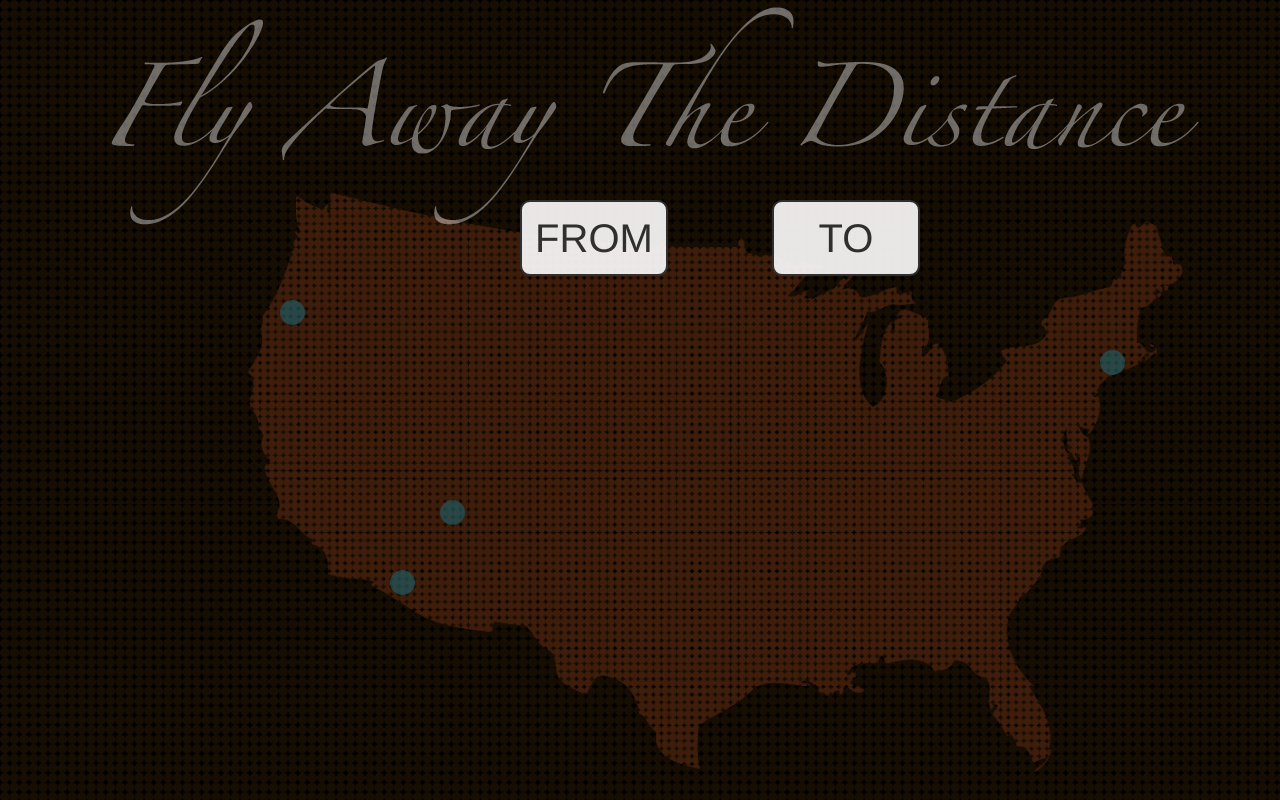
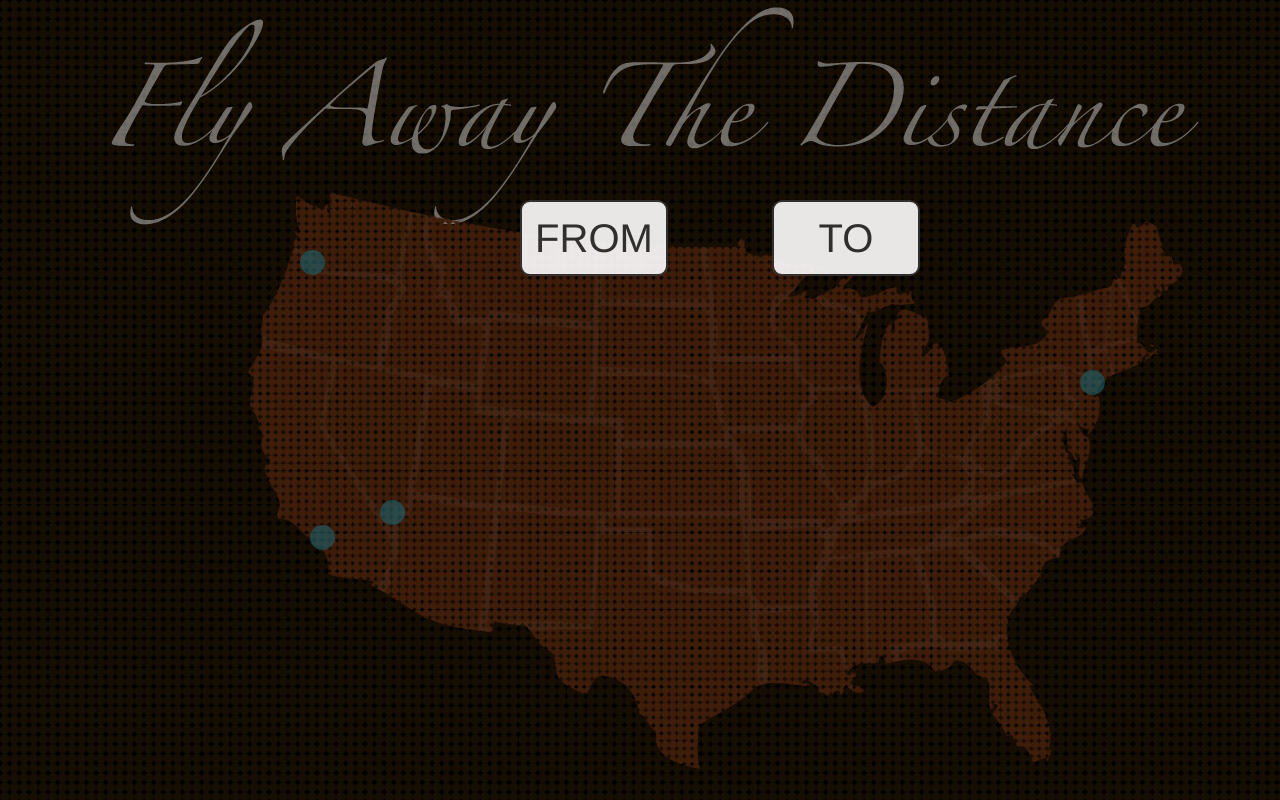
Before and after one commit to hmily/distance_between_airports, a plain HTML site: page index.html in a window 1280 px wide. Drawn offline with nearby package versions, Linux system fonts and the light colour scheme.

Commit message:
adjusted airports position and added states

```diff
--- a/index.html
+++ b/index.html
@@ -10,14 +10,15 @@
   <body>
   <div id="background"></div>
 
-  	<div><img id="map" src="images/background_map_dark_dense-01.png"></img>
+ 	 <div id="prompt"><img src="images/prompt.png"></img></div>
+
+  	<div><img id="map" src="images/background_map_dark_withstate.png"></img>
   		<div id="jfk_icon" class="airport_icons" onmouseover="showicontext('jfk');" onclick="clickicon('jfk');" ><p id="jfk_text" class="icon_text">JFK</p></div>
   		<div id="lax_icon" class="airport_icons" onmouseover="showicontext('lax');" onclick="clickicon('lax');"><p id="lax_text" class="icon_text">LAX</p></div>
   		<div id="las_icon" class="airport_icons" onmouseover="showicontext('las');" onclick="clickicon('las');"><p id="las_text" class="icon_text">LAS</p></div>
   		<div id="pdx_icon" class="airport_icons" onmouseover="showicontext('pdx');" onclick="clickicon('pdx');"><p id="pdx_text" class="icon_text">PDX</p></div>
   	</div>
 
-	<div id="prompt"><img src="images/prompt.png"></img></div>
 
 	<div id="content_wrapper">
   		<div id="input_form">
--- a/style.css
+++ b/style.css
@@ -28,6 +28,7 @@ body {
 	color: #fff;
 	opacity: 0.4;
 	text-align: center;
+		z-index: -1;
 }
 
 #content_wrapper {
@@ -213,8 +214,8 @@ input:-ms-input-placeholder {
 
 #jfk_icon {
 	position: absolute;
-	top: 350px;
-	left: 1100px;
+	top: 370px;
+	left: 1080px;
 }
 
 #jfk_icon:hover #jfk_text {
@@ -223,8 +224,8 @@ input:-ms-input-placeholder {
 
 #lax_icon {
 	position: absolute;
-	top: 570px;
-	left: 390px;
+	top: 525px;
+	left: 310px;
 }
 
 #lax_icon:hover #lax_text {
@@ -234,7 +235,7 @@ input:-ms-input-placeholder {
 #las_icon {
 	position: absolute;
 	top: 500px;
-	left: 440px;
+	left: 380px;
 }
 
 #las_icon:hover #las_text {
@@ -243,8 +244,8 @@ input:-ms-input-placeholder {
 
 #pdx_icon {
 	position: absolute;
-	top: 300px;
-	left: 280px;
+	top: 250px;
+	left: 300px;
 }
 
 #pdx_icon:hover #pdx_text {
```
Also changed, not shown: images/background_map_dark_withstate.png (added), 2 other files.
